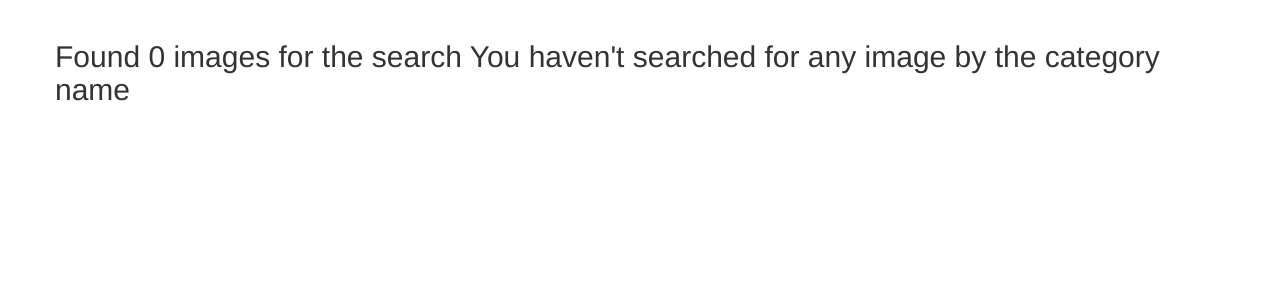
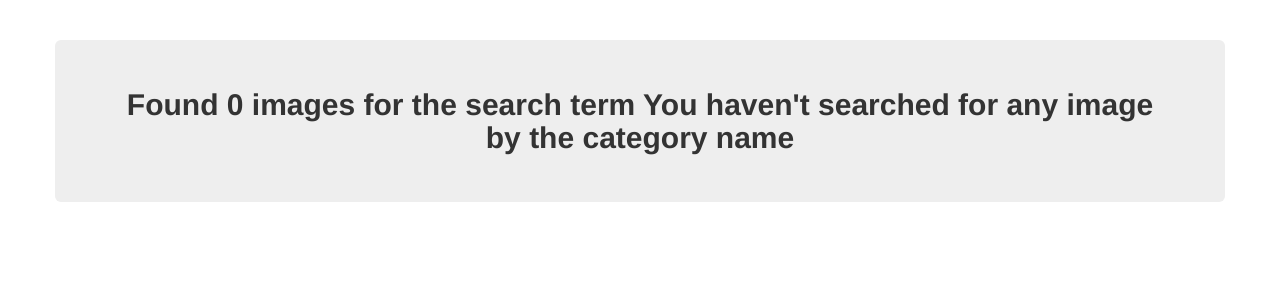
Before and after one commit to paulinenanzala19/Picture_Patch, a Django app: page /search/ in a window 1280 px wide. Shown: the part 52-352 px from the top of the page. Run offline with Django 4.2, Linux system fonts and the light colour scheme; some libraries are stand-ins or nearby versions.

Commit message:
looping through the search template

```diff
--- a/pictures/templates/navbar.html
+++ b/pictures/templates/navbar.html
@@ -19,7 +19,7 @@
         <form class="navbar-form" role="search" action="{% url 'search_results' %}">
 
           <div class="input-group">
-            <input type="text" class="form-control" placeholder="Search category" name="article">
+            <input type="text" class="form-control" placeholder="Search category" name="category">
             <div class="input-group-btn">
               <button class="btn btn-default" type="submit"><i class="glyphicon glyphicon-search"></i></button>
             </div>
--- a/pictures/templates/picture.html
+++ b/pictures/templates/picture.html
@@ -6,7 +6,7 @@
             <div class="panel panel-default">
 
                 <a href="" data-toggle="modal" data-target="#staticBackdrop{{image.id}}">
-                    <img src="{{image.image.url}}" class="img-responsive styled" alt="cant show">
+                    <img src="{{image.images.url}}" class="img-responsive styled" style="height: 280px; width:520px;" alt="cant show">
                 </a>
 
             </div>
@@ -21,7 +21,7 @@
                             </button>
                         </div>
                         <div class="modal-body">
-                            <img src="{{image.image.url}}" class="img-responsive" alt="cant show">
+                            <img src="{{image.images.url}}" class="img-responsive" alt="cant show">
 
                         </div>
                         <div class="modal-footer">
--- a/pictures/templates/search.html
+++ b/pictures/templates/search.html
@@ -1,25 +1,82 @@
 {%extends 'base.html'%}
+
 {% block content %}
 <div class="container">
 
-  <div class="row">
-    {% if images%}
-      <h2>Found {{ images|length }}images in {{message}} category</h2>
-    {% else %}
-      <h2> Found 0 images for the search {{message}}</h2>
+    <div class='row'>
+        {% if images %}
+
+        <h2 class="jumbotron text-center "><strong>Found {{images|length}}
+                of searched term {{message}}</strong> </h2>
+        {%else%}
+        <h2 class="jumbotron text-center"><strong>Found 0 images for the
+          search term {{message}}</strong> </h2>
+
+        {%endif%}
+
+    </div>
+    {% if images %}
+    {% for image in images %}
+    <div class="col-md-3">
+
+
+        <div class="panel panel-default">
+          <div class="panel-body">
+              <a href="" data-toggle="modal" data-target="#staticBackdrop{{images.id}}">
+                <img src="{{image.images.url}}" class="img-responsive styled" alt="cant show">
+              </a>
+          </div>
+
+        </div>
+
+        <div class="modal fade" id="staticBackdrop{{image.id}}" data-backdrop="static" data-keyboard="false"
+            tabindex="-1" aria-labelledby="staticBackdropLabel" aria-hidden="true">
+            <div class="modal-dialog">
+                <div class="modal-content">
+                    <div class="modal-header">
+
+                        <h3 class="modal-title" id="staticBackdropLabel text-center">{{image}}</h3>
+                        <button type="button" class="close" data-dismiss="modal" aria-label="Close">
+                            <span aria-hidden="true">&times;</span>
+                        </button>
+                    </div>
+
+                    <div class="modal-body">
+
+                      <img src="{{image.images.url}}" class="img-responsive" alt="cant show">
+                    </div>
+
+                    <div class="modal-footer">
+                        <div class="col-md-6">
+                          <p><b>Description:</b> {{image.description}}</p>
+                        </div>
+
+                        <div class="col-md-6">
+                          <p><b>Location</b> {{image.location}}</p>
+                        </div>
+
+                    </div>
+
+                    <div class="modal-footer row">
+                        <div class="col-md-8">
+                            <input type="text" value="https://perisgallery.herokuapp.com/media/{{photos.id}}" id="myInput">
+                            <button type="button" class="btn btn-info" onclick="myFunction()">Copy Link</button>
+                        </div>
+                        <div class="col-md-4">
+                            <button type="button" class="btn btn-info" data-dismiss="modal">Close</button>
+                        </div>
+                    </div>
+
+                </div>
+
+            </div>
+        </div>
+    </div>
+    {% endfor %}
     {% endif %}
 
-  </div>
+</div>
 
-  <div class="row">
+</div>
 
-  {% if images %}
-    {% for image in images %}
-      <div class="col-sm-6 col-md-3">
-          <h1>{{image.title}}</h1>
-      </div>
-    {% endfor %}
-  {% endif %}
-  </div>
-</div>
 {% endblock %}
--- a/pictures/views.py
+++ b/pictures/views.py
@@ -4,13 +4,20 @@ from .models import *
 
 # Create your views here.
 def home(request):
-    # title='Zoomin'
     images=Image.objects.all()
-    # location=Location.objects.all()
     # category=Category.objects.all()
 
-    return render(request, 'index.html',{'images':images})
-    # 'location':location,'category':category,'title':title})
+    # if 'category' in request.GET and request.GET['category']:
+    #     cate = request.GET.get('Category')
+    #     images = Image.display_category(cate)
+
+    # else:
+    #     message = "You haven't searched for any image by the category name"
+
+
+
+    return render(request, 'index.html',{'images':images
+    })
 
 def image_location(request,location):
     images=Image.filter_by_location(location)
@@ -18,10 +25,11 @@ def image_location(request,location):
 
 def search_results(request):
 
-    if 'image' in request.GET and request.GET["image"]:
-        category = request.GET.get("image")
-        searched_images = Image.search_image_cat(category)
-        message = f"{category}"
+    if 'images' in request.GET and request.GET["images"]:
+        search_term = request.GET.get("images")
+        searched_images = Image.search_image_cat(search_term)
+        message = f"{search_term}"
+        print(searched_images)
 
         return render(request, 'search.html',{"message":message,"images": searched_images})
 
```
Also changed, not shown: pictures/models.py (+5 -5 lines), pictures/migrations/0009_rename_image_image_images.py (added).
